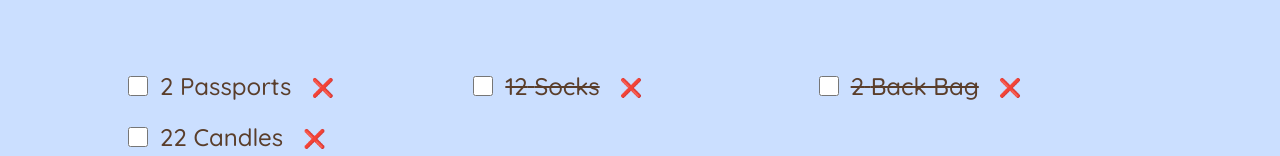
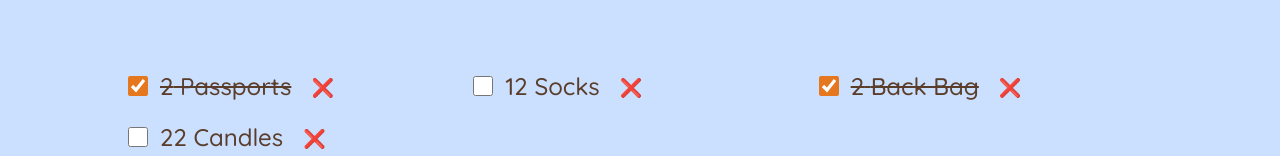
Before and after one commit to sgc93/enGO, a React (Create React App) app: page / in a window 1280 px wide. Shown: the part 445-601 px from the top of the page. Built offline with nearby package versions, Linux system fonts and the light colour scheme; the HTML template or start-up script is replaced by a standard one.

Commit message:
handling Item's  checkbox : item is packed or not

```diff
--- a/src/App.js
+++ b/src/App.js
@@ -1,8 +1,8 @@
 import { useState } from "react";
 
 const initialItems = [
-	{ id: 1, description: "Passports", quantity: 2, packed: false },
-	{ id: 2, description: "Socks", quantity: 12, packed: true },
+	{ id: 1, description: "Passports", quantity: 2, packed: true },
+	{ id: 2, description: "Socks", quantity: 12, packed: false },
 	{ id: 3, description: "Back Bag", quantity: 2, packed: true },
 	{ id: 4, description: "Candles", quantity: 22, packed: false },
 ];
@@ -105,10 +105,15 @@ function PackingList({ items, onDeleteItem }) {
 }
 
 function Item({ item, onDeleteItem }) {
+	const [isChecked, SetIsChecked] = useState(item.packed);
 	return (
 		<li>
-			<input type="checkbox"></input>
-			<span style={item.packed ? { textDecoration: "line-through" } : {}}>
+			<input
+				type="checkbox"
+				checked={isChecked}
+				onChange={() => SetIsChecked(!isChecked)}
+			></input>
+			<span style={isChecked ? { textDecoration: "line-through" } : {}}>
 				{item.quantity} {item.description}
 			</span>
 			<button onClick={() => onDeleteItem(item.id)}>❌</button>
```
